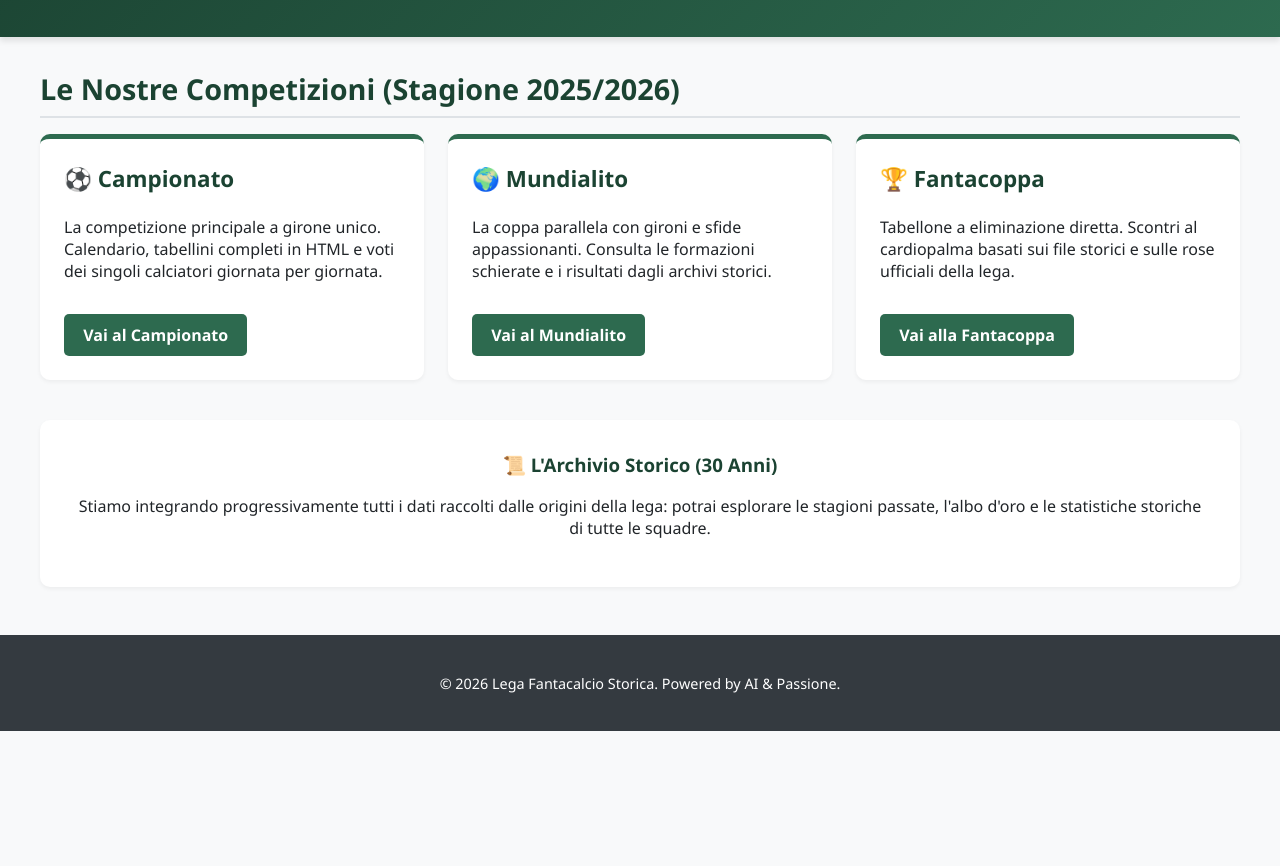
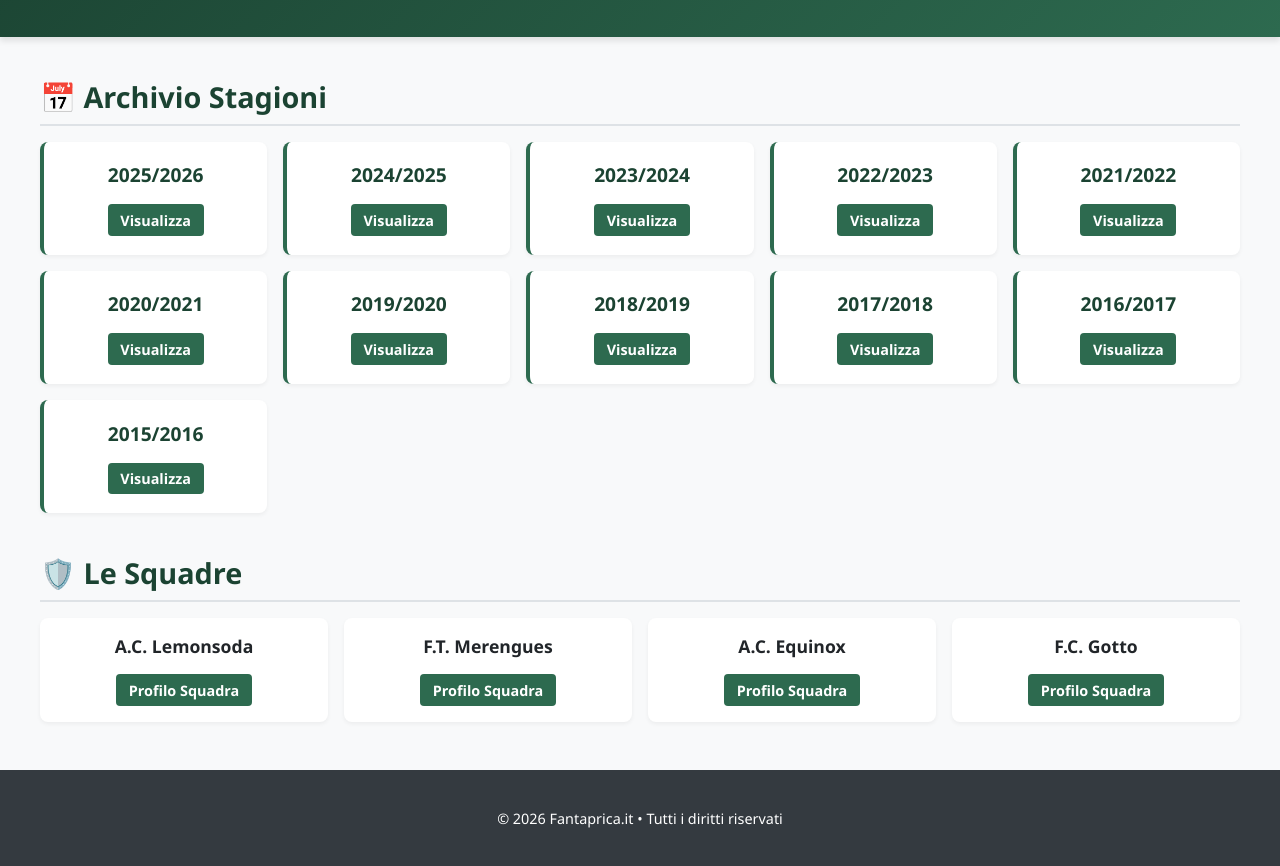
Before and after one commit to zaffagd/Fantaprica, a plain HTML site: page index.html in a window 1280 px wide. Shown: the part 130-996 px from the top of the page. Before the commit the page ends 861 px from the top, so only its background shows below. Drawn offline with Linux system fonts and the light colour scheme.

Commit message:
Update title and structure for Fantaprica site
ristrutturazione home page

```diff
--- a/index.html
+++ b/index.html
@@ -3,7 +3,7 @@
 <head>
     <meta charset="UTF-8">
     <meta name="viewport" content="width=device-width, initial-scale=1.0">
-    <title>Fantacalcio - Hall of Fame & Storico</title>
+    <title>Fantaprica - Lega Fantacalcio Storica</title>
     <style>
         :root {
             --primary-color: #1b4332;
@@ -41,56 +41,74 @@
             margin: 2rem auto;
             padding: 0 1rem;
         }
-        .competitions-grid {
-            display: grid;
-            grid-template-columns: repeat(auto-fit, minmax(300px, 1fr));
-            gap: 1.5rem;
-            margin-bottom: 2.5rem;
-        }
-        .card {
-            background: white;
-            border-radius: 10px;
-            padding: 1.5rem;
-            box-shadow: 0 2px 4px rgba(0,0,0,0.05);
-            transition: transform 0.2s, box-shadow 0.2s;
-            border-top: 5px solid var(--secondary-color);
-        }
-        .card:hover {
-            transform: translateY(-5px);
-            box-shadow: 0 6px 12px rgba(0,0,0,0.1);
-        }
-        .card h3 {
-            margin-top: 0;
-            color: var(--primary-color);
-            font-size: 1.4rem;
-        }
-        .btn {
-            display: inline-block;
-            background-color: var(--secondary-color);
-            color: white;
-            padding: 0.6rem 1.2rem;
-            border-radius: 5px;
-            text-decoration: none;
-            font-weight: 600;
-            margin-top: 1rem;
-            transition: background-color 0.2s;
-        }
-        .btn:hover {
-            background-color: var(--primary-color);
-        }
         .section-title {
             font-size: 1.8rem;
             color: var(--primary-color);
             margin-bottom: 1rem;
             border-bottom: 2px solid #dee2e6;
             padding-bottom: 0.5rem;
+            margin-top: 2.5rem;
         }
-        .history-box {
+        /* Griglia delle Stagioni */
+        .seasons-grid {
+            display: grid;
+            grid-template-columns: repeat(auto-fit, minmax(200px, 1fr));
+            gap: 1rem;
+        }
+        .season-card {
             background: white;
-            border-radius: 10px;
-            padding: 2rem;
+            border-radius: 8px;
+            padding: 1.2rem;
+            text-align: center;
             box-shadow: 0 2px 4px rgba(0,0,0,0.05);
+            transition: transform 0.2s, box-shadow 0.2s;
+            border-left: 4px solid var(--secondary-color);
+        }
+        .season-card:hover {
+            transform: translateY(-3px);
+            box-shadow: 0 4px 8px rgba(0,0,0,0.1);
+        }
+        .season-card h4 {
+            margin: 0 0 0.5rem 0;
+            color: var(--primary-color);
+            font-size: 1.2rem;
+        }
+        /* Griglia delle Squadre */
+        .teams-grid {
+            display: grid;
+            grid-template-columns: repeat(auto-fit, minmax(220px, 1fr));
+            gap: 1rem;
+        }
+        .team-card {
+            background: white;
+            border-radius: 8px;
+            padding: 1rem;
             text-align: center;
+            box-shadow: 0 2px 4px rgba(0,0,0,0.05);
+            transition: transform 0.2s;
+        }
+        .team-card:hover {
+            transform: translateY(-3px);
+        }
+        .team-card h4 {
+            margin: 0 0 0.5rem 0;
+            color: var(--text-dark);
+            font-size: 1.1rem;
+        }
+        .btn {
+            display: inline-block;
+            background-color: var(--secondary-color);
+            color: white;
+            padding: 0.4rem 0.8rem;
+            border-radius: 4px;
+            text-decoration: none;
+            font-size: 0.9rem;
+            font-weight: 600;
+            margin-top: 0.5rem;
+            transition: background-color 0.2s;
+        }
+        .btn:hover {
+            background-color: var(--primary-color);
         }
         footer {
             text-align: center;
@@ -105,43 +123,86 @@
 <body>
 
     <header>
-        <h1>🏆 Lega Fantacalcio Storica</h1>
-        <p>Oltre 30 anni di gloria, sfide, campionati, mundialito e coppe</p>
+        <h1>🏆 Fantaprica</h1>
+        <p>Lega Fantacalcio Storica • Oltre 30 anni di gloria e competizioni</p>
     </header>
 
     <div class="container">
 
-        <h2 class="section-title">Le Nostre Competizioni (Stagione 2025/2026)</h2>
-
-        <div class="competitions-grid">
-            <div class="card">
-                <h3>⚽ Campionato</h3>
-                <p>La competizione principale a girone unico. Calendario, tabellini completi in HTML e voti dei singoli calciatori giornata per giornata.</p>
-                <a href="#" class="btn">Vai al Campionato</a>
+        <!-- SEZIONE STAGIONI (2015/2016 - 2025/2026) -->
+        <h2 class="section-title">📅 Archivio Stagioni</h2>
+        <div class="seasons-grid">
+            <div class="season-card">
+                <h4>2025/2026</h4>
+                <a href="stagioni/2025-2026/index.html" class="btn">Visualizza</a>
             </div>
-
-            <div class="card">
-                <h3>🌍 Mundialito</h3>
-                <p>La coppa parallela con gironi e sfide appassionanti. Consulta le formazioni schierate e i risultati dagli archivi storici.</p>
-                <a href="#" class="btn">Vai al Mundialito</a>
+            <div class="season-card">
+                <h4>2024/2025</h4>
+                <a href="stagioni/2024-2025/index.html" class="btn">Visualizza</a>
             </div>
-
-            <div class="card">
-                <h3>🏆 Fantacoppa</h3>
-                <p>Tabellone a eliminazione diretta. Scontri al cardiopalma basati sui file storici e sulle rose ufficiali della lega.</p>
-                <a href="#" class="btn">Vai alla Fantacoppa</a>
+            <div class="season-card">
+                <h4>2023/2024</h4>
+                <a href="stagioni/2023-2024/index.html" class="btn">Visualizza</a>
+            </div>
+            <div class="season-card">
+                <h4>2022/2023</h4>
+                <a href="stagioni/2022-2023/index.html" class="btn">Visualizza</a>
+            </div>
+            <div class="season-card">
+                <h4>2021/2022</h4>
+                <a href="stagioni/2021-2022/index.html" class="btn">Visualizza</a>
+            </div>
+            <div class="season-card">
+                <h4>2020/2021</h4>
+                <a href="stagioni/2020-2021/index.html" class="btn">Visualizza</a>
+            </div>
+            <div class="season-card">
+                <h4>2019/2020</h4>
+                <a href="stagioni/2019-2020/index.html" class="btn">Visualizza</a>
+            </div>
+            <div class="season-card">
+                <h4>2018/2019</h4>
+                <a href="stagioni/2018-2019/index.html" class="btn">Visualizza</a>
+            </div>
+            <div class="season-card">
+                <h4>2017/2018</h4>
+                <a href="stagioni/2017-2018/index.html" class="btn">Visualizza</a>
+            </div>
+            <div class="season-card">
+                <h4>2016/2017</h4>
+                <a href="stagioni/2016-2017/index.html" class="btn">Visualizza</a>
+            </div>
+            <div class="season-card">
+                <h4>2015/2016</h4>
+                <a href="stagioni/2015-2016/index.html" class="btn">Visualizza</a>
             </div>
         </div>
 
-        <div class="history-box">
-            <h3 style="color: var(--primary-color); margin-top: 0;">📜 L'Archivio Storico (30 Anni)</h3>
-            <p>Stiamo integrando progressivamente tutti i dati raccolti dalle origini della lega: potrai esplorare le stagioni passate, l'albo d'oro e le statistiche storiche di tutte le squadre.</p>
+        <!-- SEZIONE SQUADRE -->
+        <h2 class="section-title">🛡️ Le Squadre</h2>
+        <div class="teams-grid">
+            <div class="team-card">
+                <h4>A.C. Lemonsoda</h4>
+                <a href="squadre/lemonsoda.html" class="btn">Profilo Squadra</a>
+            </div>
+            <div class="team-card">
+                <h4>F.T. Merengues</h4>
+                <a href="squadre/merengues.html" class="btn">Profilo Squadra</a>
+            </div>
+            <div class="team-card">
+                <h4>A.C. Equinox</h4>
+                <a href="squadre/equinox.html" class="btn">Profilo Squadra</a>
+            </div>
+            <div class="team-card">
+                <h4>F.C. Gotto</h4>
+                <a href="squadre/gotto.html" class="btn">Profilo Squadra</a>
+            </div>
         </div>
 
     </div>
 
     <footer>
-        <p>&copy; 2026 Lega Fantacalcio Storica. Powered by AI & Passione.</p>
+        <p>&copy; 2026 Fantaprica.it • Tutti i diritti riservati</p>
     </footer>
 
 </body>
```
